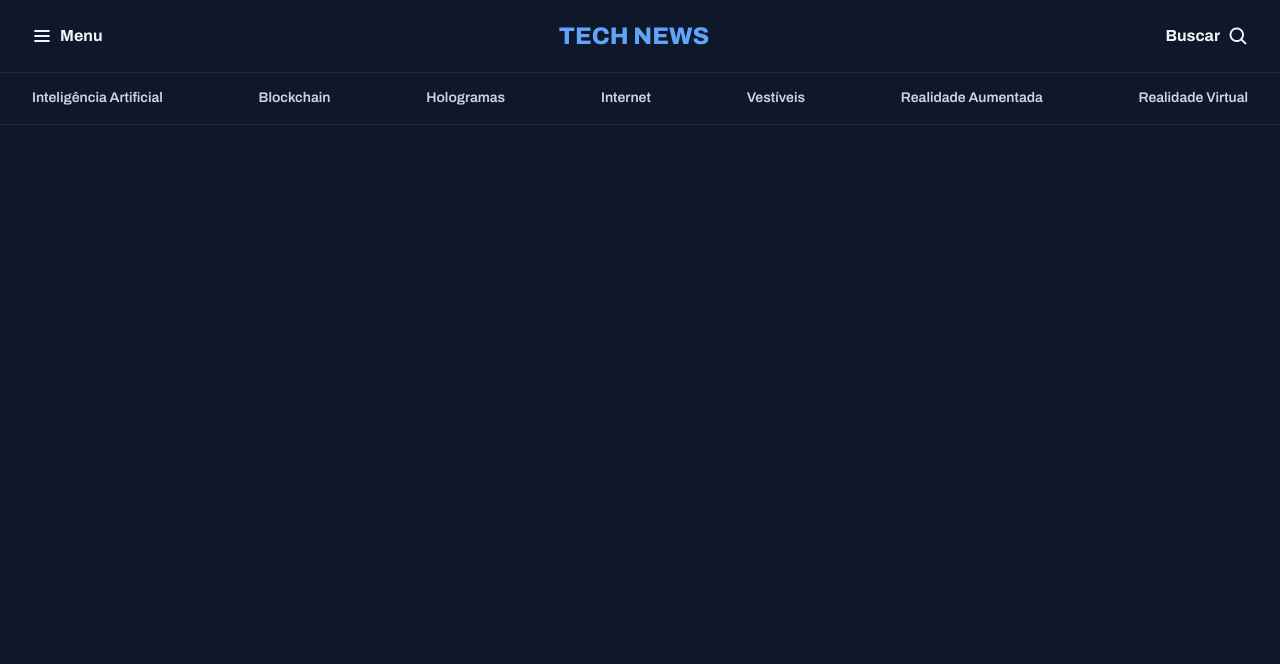
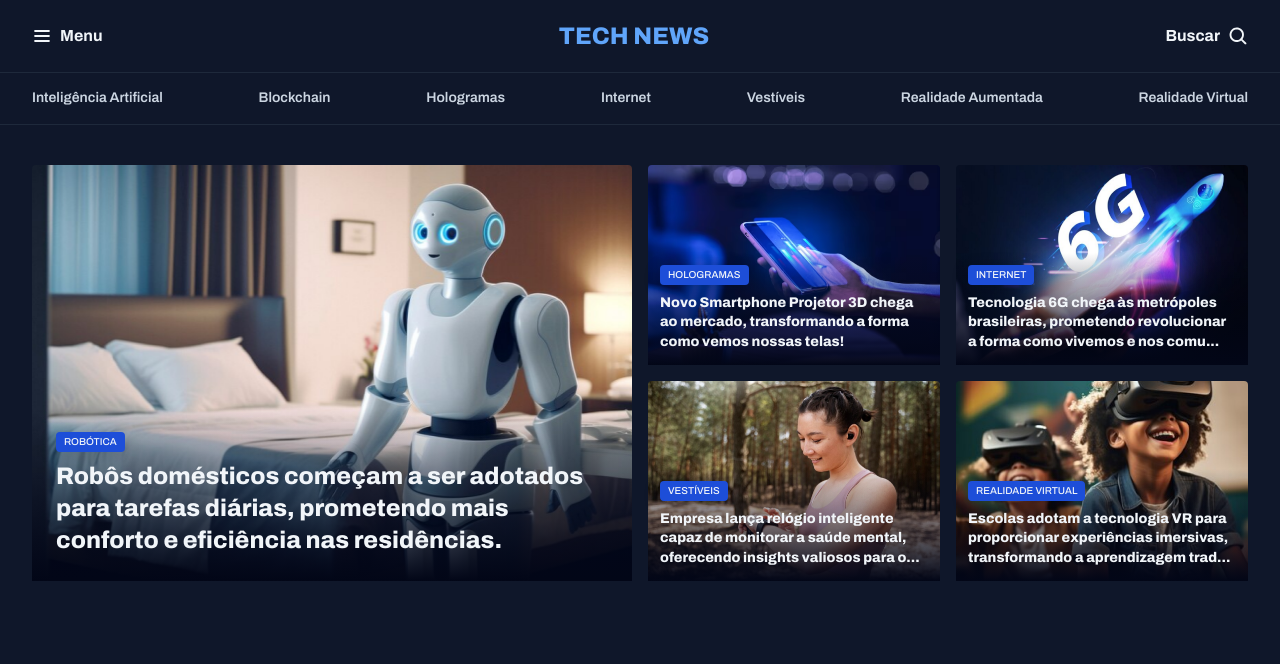
Before and after one commit to Erick-P-Calauro/projeto-portal-noticias, a plain HTML site: page index.html in a window 1280 px wide. Drawn offline with Linux system fonts and the light colour scheme.

Commit message:
feat: Estruturando e estilizando seção de destaques

```diff
--- a/index.html
+++ b/index.html
@@ -36,5 +36,69 @@
             </nav>
         </div>
     </header>
+    <main id="destaques">
+        <div class="container">
+            <article class="destaque" style="grid-area: A;">
+                <img src="./assets/imagens/Image 01.png" alt="Imagem">
+                <div class="destaque-content">
+                    <div class="content-tag">
+                        <span>Robótica</span>
+                    </div>
+                    <h1>
+                        Robôs domésticos começam a ser adotados para tarefas diárias,
+                        prometendo mais conforto e eficiência nas residências.
+                    </h1>
+                </div>
+            </article>
+            <article class="destaque" style="grid-area: B;">
+                <img src="./assets/imagens/Image 02.png" alt="Imagem">
+                <div class="destaque-content">
+                    <div class="content-tag">
+                        <span>Hologramas</span>
+                    </div>
+                    <h3>
+                        Novo Smartphone Projetor 3D chega ao mercado,
+                        transformando a forma como vemos nossas telas!
+                    </h3>
+                </div>
+            </article>
+            <article class="destaque" style="grid-area: C;">
+                <img src="./assets/imagens/Image 03.png" alt="Imagem">
+                <div class="destaque-content">
+                    <div class="content-tag">
+                        <span>Internet</span>
+                    </div>
+                    <h3>
+                        Tecnologia 6G chega às metrópoles brasileiras,
+                        prometendo revolucionar a forma como vivemos e nos comu...
+                    </h3>
+                </div>
+            </article>
+            <article class="destaque" style="grid-area: D;">
+                <img src="./assets/imagens/Image 04.png" alt="Imagem">
+                <div class="destaque-content">
+                    <div class="content-tag">
+                        <span>Vestíveis</span>
+                    </div>
+                    <h3>
+                        Empresa lança relógio inteligente capaz de monitorar a saúde mental,
+                        oferecendo insights valiosos para o...
+                    </h3>
+                </div>
+            </article>
+            <article class="destaque" style="grid-area: E;">
+                <img src="./assets/imagens/Image 05.png" alt="Imagem">
+                <div class="destaque-content">
+                    <div class="content-tag">
+                        <span>Realidade Virtual</span>
+                    </div>
+                    <h3>
+                        Escolas adotam a tecnologia VR para proporcionar experiências imersivas,
+                        transformando a aprendizagem trad...
+                    </h3>
+                </div>
+            </article>
+        </div>
+    </main>
 </body>
 </html>
--- a/styles/global.css
+++ b/styles/global.css
@@ -35,6 +35,27 @@ body {
     margin-inline: auto;
 }
 
+.content-tag {
+    display: flex;
+    align-items: center;
+    justify-content: center;
+    width: fit-content;
+
+    background-color: var(--brand-color-dark);
+    padding: 4px 8px;
+
+    text-transform: uppercase;
+
+    border-radius: 4px;
+
+    box-shadow: 0px 4px 16px #02061740;
+}
+
+.content-tag span {
+    font: 500 10px/1.2 var(--font-family);
+    letter-spacing: 4%;
+}
+
 h1 {
     font: var(--headline1);
 }
--- a/styles/index.css
+++ b/styles/index.css
@@ -1,2 +1,3 @@
 @import url("./global.css");
 @import url("./header.css");
+@import url("./main.css");
--- /dev/null
+++ b/styles/main.css
@@ -0,0 +1,48 @@
+#destaques .container {
+    display: grid;
+
+    gap: 16px;
+
+    grid-template-columns: repeat(4, 1fr);
+    grid-template-rows: 200px 200px;
+    grid-template-areas:
+    "A A B C"
+    "A A D E";
+
+    padding-block: 40px 80px;
+}
+
+.destaque {
+    position: relative;
+    border-radius: 4px;
+}
+
+.destaque img {
+    border-radius: 4px;
+
+    width: 100%;
+    height: 100%;
+}
+
+.destaque-content {
+    position: absolute;
+    bottom: 0px;
+    padding: 12px;
+
+    width: 100%;
+
+    background: linear-gradient(180deg, transparent 0%, #020617 100%);
+}
+
+.destaque-content h1, .destaque-content h3 {
+    margin-top: 8px;
+}
+
+.destaque-content h3 {
+    max-width: 264px;
+    height: 60px;
+}
+
+#destaques .container .destaque :has(h1) {
+    padding: 24px;
+}
```
